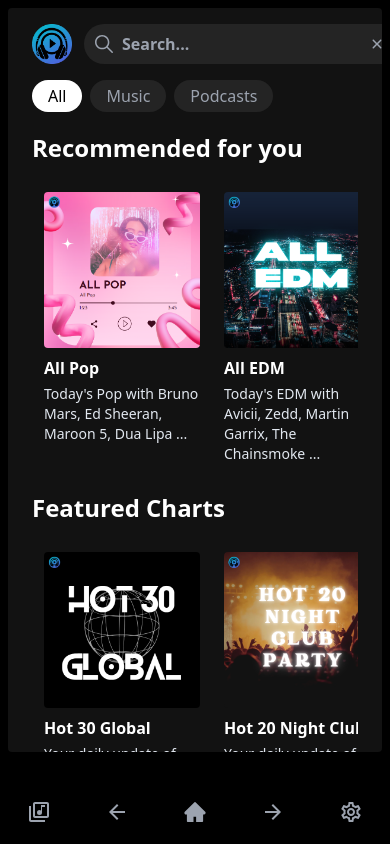
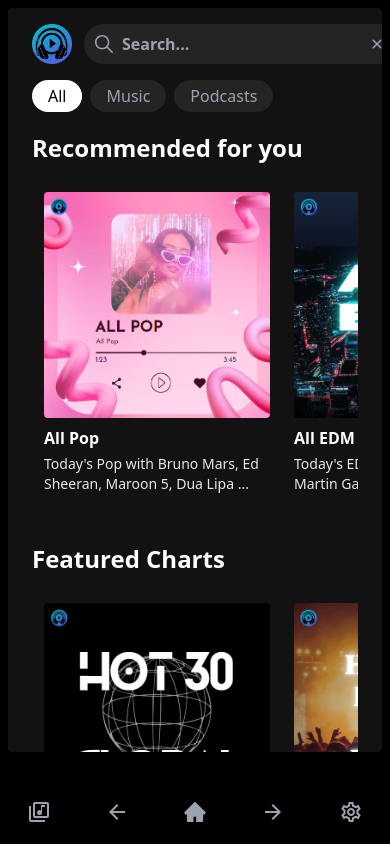
Before and after one commit to Ryo-samuraiJP/iTone, a React (Vite) app: page / in a window 390 px wide. Built offline with nearby package versions, Linux system fonts and the light colour scheme.

Commit message:
Make the AlbumItem component responsive and apply the configured hover-animation for the PlayButton

```diff
--- a/src/components/AlbumItem.jsx
+++ b/src/components/AlbumItem.jsx
@@ -11,7 +11,7 @@ const AlbumItem = ({ id, image, name, desc }) => {
   return (
     <div
       onClick={() => navigate(`/album/${id}`)}
-      className='relative min-w-[180px] p-2 px-3 rounded cursor-pointer hover:bg-[#51505045]'
+      className='relative min-w-[250px] p-2 px-3 rounded cursor-pointer hover:bg-[#51505045] transition-all duration-300 sm:min-w-[200px]'
       onMouseEnter={() => setIsHovered(true)}
       onMouseLeave={() => setIsHovered(false)}
     >
@@ -19,7 +19,7 @@ const AlbumItem = ({ id, image, name, desc }) => {
       <p className='font-bold mt-2 mb-1'>{name}</p>
       <p className='text-slate-200 text-sm'>{desc}</p>
       {isHovered && (
-        <div className='absolute bottom-3 right-3 mb-24 mr-3'>
+        <div className='absolute bottom-3 right-3 mb-24 mr-3 transition-all animate-slide-up'>
           <PlayButton albumId={name} onClick={() => playWithId(0, name)} />
         </div>
       )}
```
